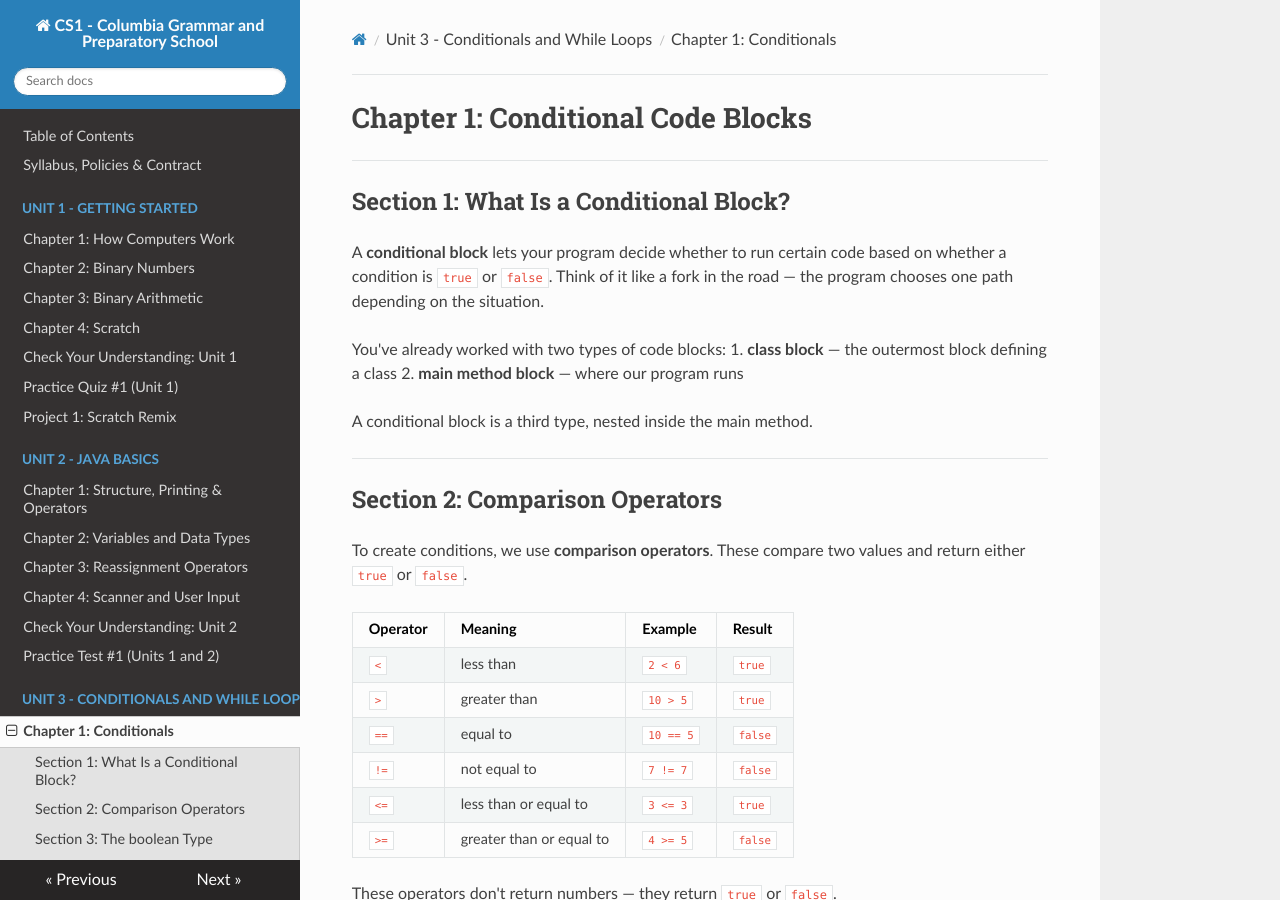
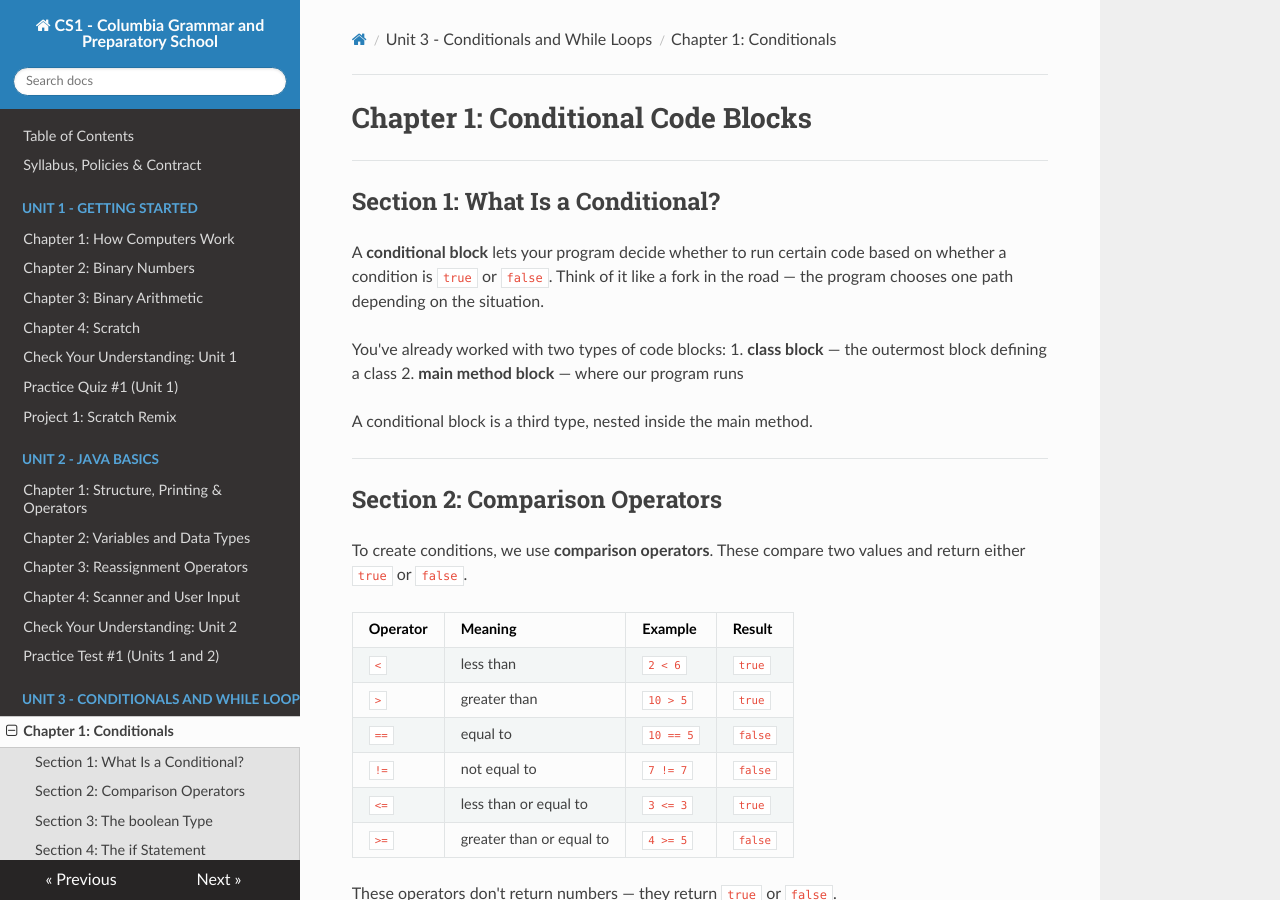
Before and after one commit to kjergens/cs1-site, an MkDocs documentation site: the page built from docs/unit3/notes_01_conditionals.md, in a window 1280 px wide and 900 px high. Built offline with MkDocs 1.6.1, drawn with Linux system fonts in a browser that asks for light colours; nearby versions of some CDN libraries.

Commit message:
Update section title from 'Conditional Block' to 'Conditional'

```diff
--- a/docs/unit3/notes_01_conditionals.md
+++ b/docs/unit3/notes_01_conditionals.md
@@ -2,7 +2,7 @@
 
 ---
 
-## Section 1: What Is a Conditional Block?
+## Section 1: What Is a Conditional?
 
 A **conditional block** lets your program decide whether to run certain code based on whether a condition is `true` or `false`. Think of it like a fork in the road — the program chooses one path depending on the situation.
 
```
